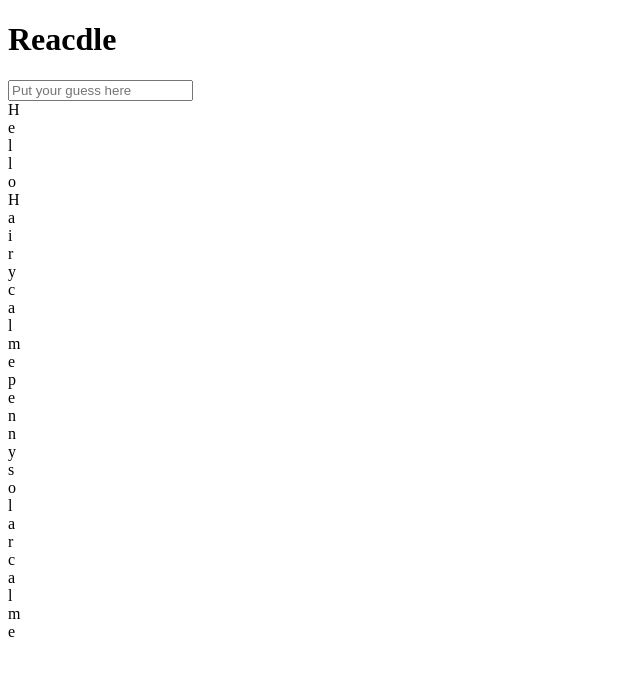
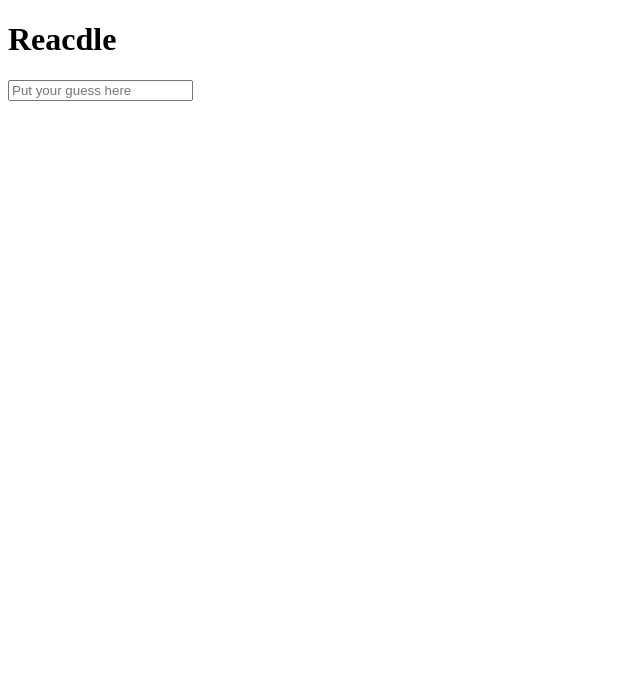
Before and after one commit to hagimo90/wordle, a React (Vite) app: page / in a window 1280 px wide. Shown: the top 676 px of the page, without its empty margins (0-640 px from the left). Built offline with nearby package versions, Linux system fonts and the light colour scheme.

Commit message:
move state handling to zustand and first implementation

```diff
--- a/src/App.tsx
+++ b/src/App.tsx
@@ -1,9 +1,32 @@
 import WordRow from './WordRow'
+
 import { useState } from 'react'
 import { useStore } from './store'
+const GUESS_LENGTH = 6
+
 export default function App() {
   const [guess, setGuess] = useState('')
   const store = useStore()
+
+  let rows = [...store.guesses] //, ...Array(numberOfGuessesReamining).fill('')
+  if (rows.length < GUESS_LENGTH) {
+    rows.push(guess)
+  } else if (rows.length === GUESS_LENGTH) {
+    useStore.persist.clearStorage()
+  }
+  const numberOfGuessesReamining = GUESS_LENGTH - rows.length
+  rows = rows.concat(Array(numberOfGuessesReamining).fill(''))
+
+  const inputOnChange = (e: React.ChangeEvent<HTMLInputElement>) => {
+    const newGuess = e.target.value
+    if (newGuess.length === 5) {
+      store.addGuess(newGuess)
+      setGuess('')
+      return
+    }
+    setGuess(newGuess)
+  }
+
   return (
     <div className="mx-auto w-96">
       <header className="my-2 border-b border-gray-500 pb-2">
@@ -14,17 +37,14 @@ export default function App() {
             className="w-full border-2 border-gray-500 p-2"
             value={guess}
             placeholder="Put your guess here"
-            onChange={(e) => setGuess(e.target.value)}
+            onChange={inputOnChange}
           />
         </div>
       </header>
       <main className="grid grid-rows-6 gap-4">
-        <WordRow letters="Hello" />
-        <WordRow letters="Hairy" />
-        <WordRow letters="calme" />
-        <WordRow letters="penny" />
-        <WordRow letters="solar" />
-        <WordRow letters="calme" />
+        {rows.map((word, index) => (
+          <WordRow key={index} letters={word} />
+        ))}
       </main>
     </div>
   )
--- a/src/WordRow.tsx
+++ b/src/WordRow.tsx
@@ -1,5 +1,5 @@
-const WORD_LENGTH = 5
-import { computeGuess, LetterState } from './word-utils'
+import { computeGuess, LetterState, WORD_LENGTH } from './word-utils'
+import { useStore } from './store'
 interface WordRowProps {
   letters: string
 }
@@ -9,9 +9,13 @@ interface CharacterBoxProps {
 }
 
 export default function WordRow({ letters: lettersProp = '' }: WordRowProps) {
+  const answer = useStore((state) => state.answer)
   const lettersRemaining = WORD_LENGTH - lettersProp.length
-  const letters = lettersProp.split('').concat(Array(lettersRemaining).fill(''))
-  const guessStates = computeGuess(lettersProp)
+  let letters = lettersProp.split('')
+  if (lettersRemaining > 0) {
+    letters = letters.concat(Array(lettersRemaining).fill(''))
+  }
+  const guessStates = computeGuess(lettersProp, answer)
   return (
     <div className="grid grid-cols-5 gap-4">
       {letters.map((char, index) => (
--- a/src/store.ts
+++ b/src/store.ts
@@ -7,11 +7,12 @@ interface StoreState {
   guesses: string[]
   addGuess: (guess: string) => void
 }
+const answer = getRandomWord()
 export const useStore = create<StoreState>(
   persist(
     (set) => ({
-      answer: getRandomWord(),
-      guesses: ['hello', 'penny', 'solar'],
+      answer: answer,
+      guesses: [],
       addGuess: (guess: string) => {
         set((state) => ({
           guesses: [...state.guesses, guess]
--- a/src/word-utils.ts
+++ b/src/word-utils.ts
@@ -1,5 +1,5 @@
 import dict from './dict.json'
-const word = getRandomWord()
+export const WORD_LENGTH = 5
 export function getRandomWord() {
   const randomIndex = Math.floor(Math.random() * dict.length)
 
@@ -13,12 +13,11 @@ export enum LetterState {
 }
 export function computeGuess(
   guess: string,
-  answerString: string = word
+  answerString: string
 ): LetterState[] {
   const guessArray = guess.split('')
   const answerArray = answerString.split('')
   const result: LetterState[] = []
-  console.log(word)
   if (guess.length !== answerString.length) {
     return result
   }
```
